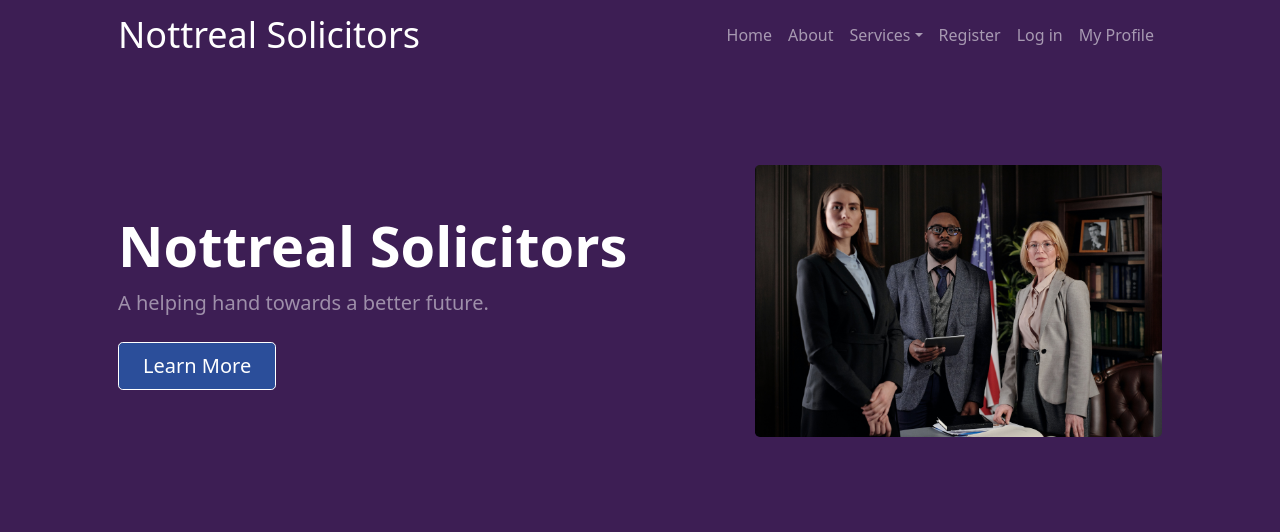
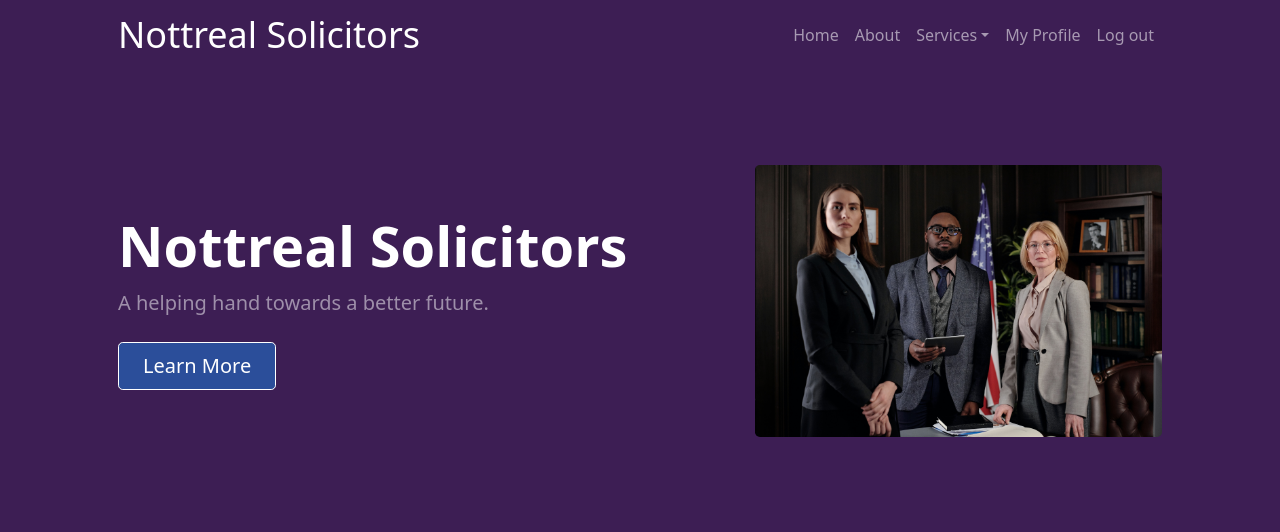
Before and after one commit to MAziz-0/Legal_site, a Flask app: page /about in a window 1280 px wide. Shown: the top 532 px of the page. Run offline with Flask 2, Linux system fonts and the light colour scheme; the visitor is signed in with stand-in values (Sample User, id 1); some libraries are stand-ins or nearby versions.

Commit message:
Added if statement to Nav bar

```diff
--- a/templates/base.html
+++ b/templates/base.html
@@ -42,9 +42,15 @@
 
                                 </ul>
                             </li>
-                            <li class="nav-item"><a class="nav-link" href="{{ url_for('register') }}">Register</a></li>
-                            <li class="nav-item"><a class="nav-link" href="{{ url_for('login') }}">Log in</a></li>
-                            <li class="nav-item"><a class="nav-link" href="{{ url_for('profile', username=session['user']) }}">My Profile</a></li>
+                            {% if session.user %}
+                                <li class="nav-item"><a class="nav-link" href="{{ url_for('profile', username=session['user']) }}">My Profile</a></li>
+                                <li class="nav-item"><a class="nav-link" href="{{ url_for('logout') }}">Log out</a></li>
+
+                            {% else %}
+                                <li class="nav-item"><a class="nav-link" href="{{ url_for('login') }}">Log in</a></li>
+                                <li class="nav-item"><a class="nav-link" href="{{ url_for('register') }}">Register</a></li>
+
+                            {% endif %}
                         </ul>
                     </div>
                 </div>
@@ -63,7 +69,7 @@
                                 </div>
                             </div>
                         </div>
-                        <div class="col-xl-5 col-xxl-6 d-none d-xl-block text-center"><img class="img-fluid rounded-3 my-5" src="static/assets/images/lawyers.jpg" alt="..." /></div>
+                        <div class="col-xl-5 col-xxl-6 d-none d-xl-block text-center"><img class="img-fluid rounded-3 my-5" src="static/assets/images/lawyers.jpg" alt="Team Picture"/></div>
                     </div>
                 </div>
             </header>
--- a/templates/profile.html
+++ b/templates/profile.html
@@ -9,7 +9,8 @@
     {% endwith %}
 <div class="bg-light rounded-3 py-5 px-4 px-md-5 mb-5">
     <div class="text-center mb-5">
-        <div class="feature bg-primary bg-gradient text-white rounded-3 mb-3"><i class="bi bi-envelope purple"></i></div>
+        <div class="feature bg-primary bg-gradient text-white rounded-3 mb-3"><i class="bi bi-envelope purple"></i>
+        </div>
         <h1 class="fw-bolder">My Profile</h1>
     </div>
     <div class="row gx-5 justify-content-center">
@@ -21,6 +22,4 @@
             </div>
         </div>
     </div>
-
-
 {% endblock %}
```
